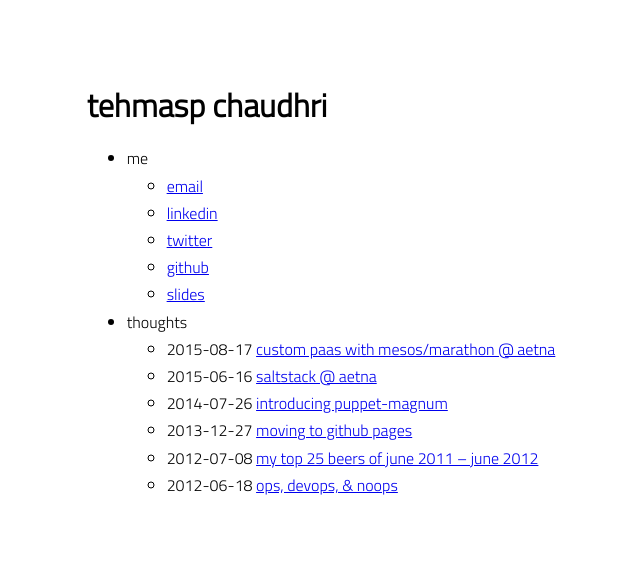
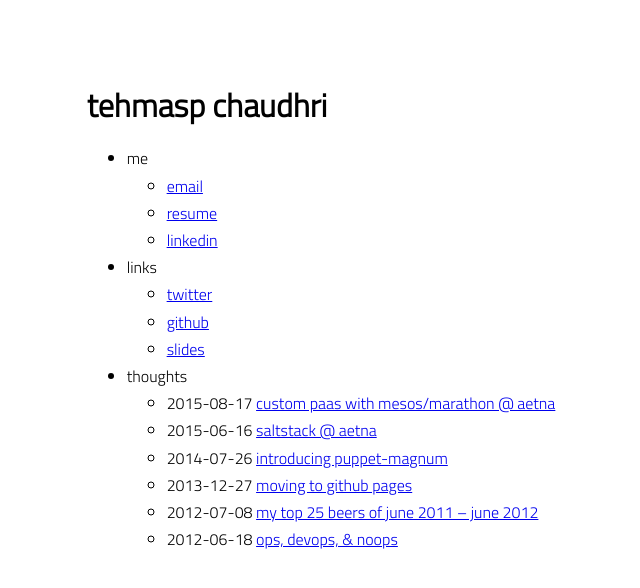
Before and after one commit to tehmaspc/tehmaspc.github.io, a Jekyll site: the page built from index.md, in a window 1280 px wide. Shown: the top 588 px of the page, without its empty margins (319-959 px from the left). Built offline with Jekyll 4.4.1, drawn with Linux system fonts in a browser that asks for light colours.

Commit message:
Update menu configs; adding resume

```diff
--- a/_data/menu.yml
+++ b/_data/menu.yml
@@ -7,8 +7,13 @@ entries:
     entries:
       - title: email
         url: mailto:tehmasp@chaudhri.me
+      - title: resume
+        url: https://tehmasp.com/assets/resume.pdf
       - title: linkedin
         url: https://www.linkedin.com/in/tehmasp
+
+  - title: links
+    entries:
       - title: twitter
         url: https://twitter.com/tehmaspc
       - title: github
```
Also changed, not shown: 1 other file.
